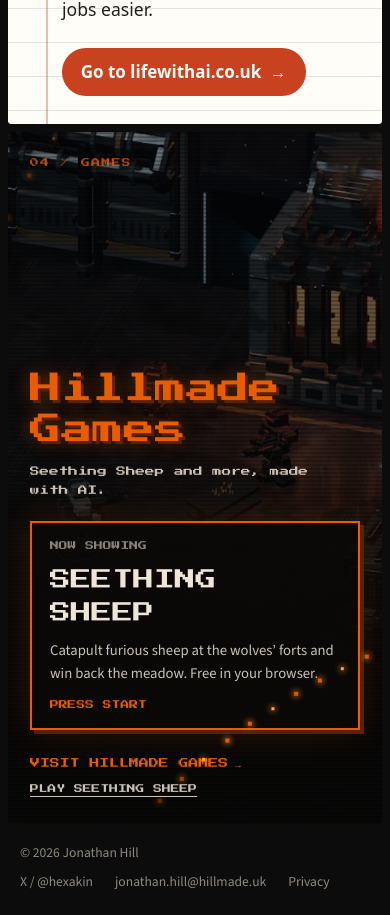
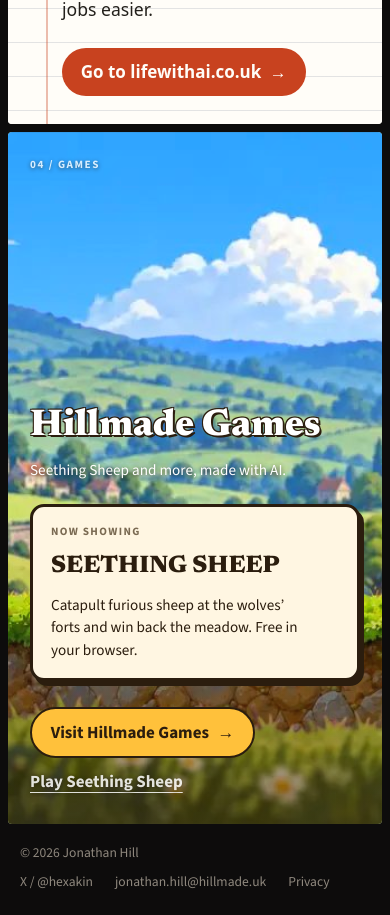
Before and after one commit to Hexakin/hillmade-uk, a Next.js app: page / in a window 390 px wide. Shown: the part 2210-3125 px from the top of the page. Built offline with nearby package versions, Linux system fonts and the light colour scheme; a web font is replaced by a local one.

Commit message:
Games door: Hillmade Games look (Meadows backdrop, cream card, amber button) instead of the DropForge forge
Co-Authored-By: Claude Sonnet 5.5 <noreply@anthropic.com>

```diff
--- a/app/hub.css
+++ b/app/hub.css
@@ -1,8 +1,7 @@
 /* ---------------------------------------------------------------------------
    The hub. A neutral stage with four doors, each dressed as the site behind
    it: the novel (dusk and paper), Hexakin (charcoal and signal red), Life with
-   AI (warm paper and terracotta) and DropForge (forge black and molten
-   orange). Pointing at a door widens it and tints the whole stage its colour.
+   AI (warm paper and terracotta) and Hillmade Games (meadow green and amber). Pointing at a door widens it and tints the whole stage its colour.
 --------------------------------------------------------------------------- */
 .hub {
   --stage: #0d0c0c;
@@ -20,10 +19,11 @@
   --lwai-ink: #23201b;
   --lwai-terra: #c8421f;
   --lwai-butter: #e8d27e;
-  --forge-ground: #0a0908;
-  --forge-ink: #efe6d8;
-  --forge-orange: #e85d04;
-  --forge-muted: #8a837a;
+  --games-ground: #cfe3b4;
+  --games-ink: #2b1d0e;
+  --games-card: #fff6e2;
+  --games-amber: #ffc13b;
+  --games-muted: #7a6a52;
   --beat: 0.3846s; /* 156 bpm */
   --ease: cubic-bezier(0.22, 1, 0.36, 1);
   display: flex;
@@ -50,9 +50,9 @@
   --stage-muted: #6d655a;
   --stage-accent: var(--lwai-terra);
 }
-.hub:has(.door-forge:is(:hover, :focus-within)) {
+.hub:has(.door-games:is(:hover, :focus-within)) {
   --stage: #070605;
-  --stage-accent: var(--forge-orange);
+  --stage-accent: var(--games-amber);
 }
 
 .hub-top,
@@ -611,146 +611,95 @@
   color: #fffdf8;
 }
 
-/* 04 · DropForge: forge black, molten orange, pixels ------------------------ */
-.door-forge {
-  background: var(--forge-ground);
-  color: var(--forge-ink);
+/* 04 · Hillmade Games: the Meadows, cream card, amber button -------------------- */
+.door-games {
+  background: var(--games-ground);
+  color: var(--games-ink);
 }
-.door-forge .door-art {
+.door-games .door-art {
   background-image:
-    repeating-linear-gradient(
-      180deg,
-      rgb(0 0 0 / 0.22) 0 2px,
-      transparent 2px 4px
-    ),
     linear-gradient(
       180deg,
-      rgb(10 9 8 / 0.3) 0%,
-      rgb(10 9 8 / 0.55) 42%,
-      rgb(10 9 8 / 0.97) 76%
+      rgb(255 245 225 / 0) 0%,
+      rgb(255 245 225 / 0) 55%,
+      rgb(60 42 20 / 0.55) 100%
     ),
-    url("/hub/cinder.jpg");
-  background-position:
-    center,
-    center,
-    58% center;
-  filter: saturate(0.7) brightness(0.75);
+    url("/hub/sheep-meadow.jpg");
+  background-size: cover;
+  background-position: 62% center;
+  filter: saturate(1.05);
 }
-.door-forge:is(:hover, :focus-within) .door-art {
+.door-games:is(:hover, :focus-within) .door-art {
   transform: scale(1.05);
-  filter: saturate(1.05) brightness(0.9);
 }
-.door-forge .door-index {
-  color: var(--forge-orange);
-  font-family: var(--font-pixel), monospace;
-  font-size: 0.55rem;
-  line-height: 1.6;
+.door-games .door-index {
+  color: #fff;
+  font-family: var(--font-source-sans), sans-serif;
+  font-size: 0.7rem;
+  font-weight: 700;
+  letter-spacing: 0.14em;
+  text-shadow: 0 1px 4px rgb(30 20 5 / 0.7);
 }
-.door-forge .door-title {
-  font-family: var(--font-pixel), monospace;
-  font-size: clamp(0.95rem, 8.4cqi, 2.2rem);
-  font-weight: 400;
-  line-height: 1.3;
-  color: var(--forge-orange);
+.door-games .door-title {
+  font-family: var(--font-newsreader), serif;
+  font-size: clamp(1.6rem, 10cqi, 2.8rem);
+  font-weight: 800;
+  line-height: 1.05;
+  color: #fff;
   text-shadow:
-    3px 3px 0 #5a2200,
-    0 0 18px rgb(232 93 4 / 0.45);
+    2px 2px 0 var(--games-ink),
+    -1px -1px 0 var(--games-ink),
+    1px -1px 0 var(--games-ink),
+    -1px 1px 0 var(--games-ink);
 }
-.door-forge .door-tag {
-  color: #c9c0b3;
-  font-family: var(--font-pixel), monospace;
-  font-size: 0.6rem;
-  line-height: 1.9;
+.door-games .door-tag {
+  color: #fff;
+  font-family: var(--font-source-sans), sans-serif;
+  font-size: 0.95rem;
+  text-shadow: 0 1px 4px rgb(30 20 5 / 0.8);
 }
-.forge-cab {
+.games-cab {
   max-width: 24rem;
   padding: 16px 18px;
-  border: 2px solid var(--forge-orange);
-  background: rgb(10 9 8 / 0.8);
-  box-shadow:
-    4px 4px 0 #5a2200,
-    0 0 32px rgb(232 93 4 / 0.18);
+  border: 3px solid var(--games-ink);
+  border-radius: 14px;
+  background: var(--games-card);
+  color: var(--games-ink);
+  box-shadow: 4px 5px 0 var(--games-ink);
 }
-.forge-cab p {
+.games-cab p {
   margin: 0;
 }
-.forge-now,
-.forge-start {
-  font-family: var(--font-pixel), monospace;
-  font-size: 0.55rem;
-  color: var(--forge-muted);
+.games-now {
+  font-size: 0.7rem;
+  font-weight: 700;
+  letter-spacing: 0.12em;
   text-transform: uppercase;
+  color: var(--games-muted);
 }
-.forge-game {
-  margin-top: 10px !important;
-  font-family: var(--font-pixel), monospace;
-  font-size: 1.3rem;
-  color: var(--forge-ink);
+.games-game {
+  margin-top: 6px !important;
+  font-family: var(--font-newsreader), serif;
+  font-size: 1.5rem;
+  font-weight: 800;
 }
-.forge-blurb {
-  margin-top: 10px !important;
-  font-size: 0.92rem;
+.games-blurb {
+  margin-top: 8px !important;
+  font-size: 0.95rem;
   line-height: 1.5;
-  color: #c9c0b3;
 }
-.forge-start {
-  margin-top: 14px !important;
-  color: var(--forge-orange);
-  animation: blink 1s steps(1) infinite;
+.door-games .door-go {
+  padding: 0.6em 1.1em;
+  border: 2px solid var(--games-ink);
+  border-radius: 999px;
+  background: var(--games-amber);
+  color: var(--games-ink);
+  font-weight: 700;
 }
-.door-forge .door-go {
-  font-family: var(--font-pixel), monospace;
-  font-size: 0.62rem;
-  font-weight: 400;
-  color: var(--forge-orange);
-  text-transform: uppercase;
-}
-.door-forge .door-aside {
-  font-family: var(--font-pixel), monospace;
-  font-size: 0.55rem;
-  text-transform: uppercase;
-}
-.forge-embers {
-  position: absolute;
-  inset: 0;
-  z-index: 0;
-  pointer-events: none;
-}
-.forge-embers span {
-  position: absolute;
-  bottom: -8px;
-  left: calc(4% + var(--i) * 6%);
-  width: 4px;
-  height: 4px;
-  background: var(--forge-orange);
-  box-shadow: 0 0 6px 1px rgb(255 140 40 / 0.8);
-  opacity: 0;
-  animation: ember calc(3.4s + var(--i) * 0.23s) linear infinite;
-  animation-delay: calc(var(--i) * -0.61s);
-}
-.forge-embers span:nth-child(3n) {
-  width: 3px;
-  height: 3px;
-  background: #ffb347;
-}
-.door-forge:is(:hover, :focus-within) .forge-embers span {
-  animation-duration: calc(1.9s + var(--i) * 0.13s);
-}
-@keyframes ember {
-  0% {
-    opacity: 0;
-    transform: translate(0, 0);
-  }
-  10% {
-    opacity: 1;
-  }
-  70% {
-    opacity: 0.7;
-  }
-  100% {
-    opacity: 0;
-    transform: translate(calc((var(--i) - 8) * 3px), -92vh);
-  }
+.door-games .door-aside {
+  color: #fff;
+  font-weight: 700;
+  text-shadow: 0 1px 4px rgb(30 20 5 / 0.8);
 }
 
 /* Footer --------------------------------------------------------------------- */
@@ -809,7 +758,4 @@
   .hex-bars span:nth-child(4n + 1) {
     transform: scaleY(0.5);
   }
-  .forge-embers {
-    display: none;
-  }
 }
--- a/app/page.tsx
+++ b/app/page.tsx
@@ -196,13 +196,8 @@ export default function Hub() {
             </div>
           </li>
 
-          <li className="door door-forge">
+          <li className="door door-games">
             <div className="door-art" aria-hidden="true" />
-            <div className="forge-embers" aria-hidden="true">
-              {Array.from({ length: 16 }, (_, i) => (
-                <span key={i} style={wordStyle(i)} />
-              ))}
-            </div>
             <div className="door-body">
               <p className="door-index">04 / Games</p>
               <h2 className="door-title">
@@ -214,15 +209,12 @@ export default function Hub() {
               <p className="door-tag">Seething Sheep and more, made with AI.</p>
               <div className="door-reveal">
                 <div>
-                  <div className="door-taste forge-cab">
-                    <p className="forge-now">Now showing</p>
-                    <p className="forge-game">SEETHING SHEEP</p>
-                    <p className="forge-blurb">
+                  <div className="door-taste games-cab">
+                    <p className="games-now">Now showing</p>
+                    <p className="games-game">SEETHING SHEEP</p>
+                    <p className="games-blurb">
                       Catapult furious sheep at the wolves’ forts and win back
                       the meadow. Free in your browser.
-                    </p>
-                    <p className="forge-start" aria-hidden="true">
-                      Press start
                     </p>
                   </div>
                   <p className="door-actions">
```
Also changed, not shown: public/hub/sheep-meadow.jpg (added).
